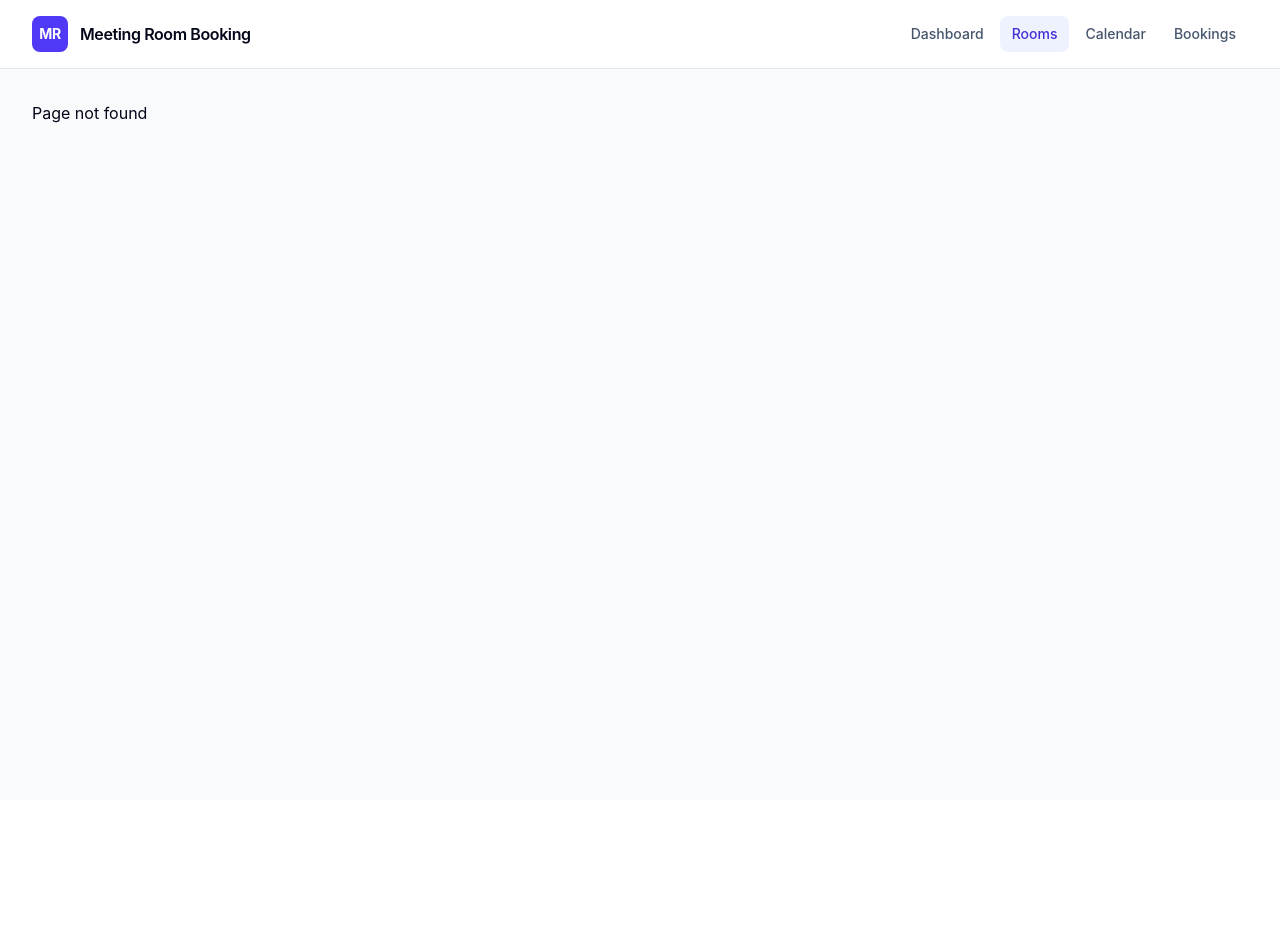
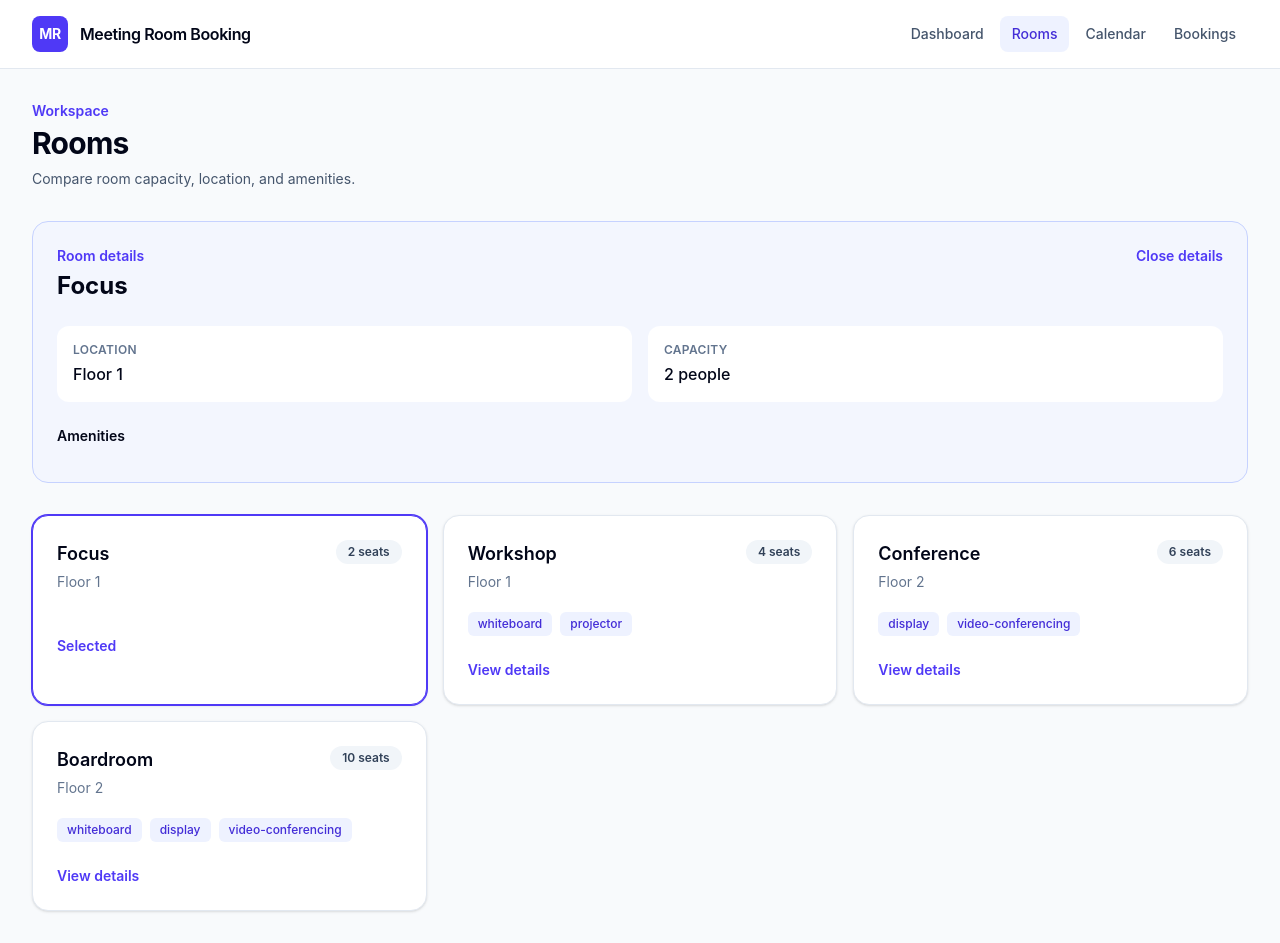
Before and after one commit to LashaGamgoneishvili/meeting-room-booking, a React (Vite) app: page /rooms/room-1 in a window 1280 px wide. Before the commit this address had no page. Before the commit the page ends 800 px from the top, so only its background shows below. Built offline with nearby package versions, Linux system fonts and the light colour scheme.

Commit message:
Add room list and details

```diff
--- a/src/App.tsx
+++ b/src/App.tsx
@@ -31,6 +31,7 @@ function App() {
       <Route element={<AppLayout />}>
         <Route index element={<DashboardPage />} />
         <Route path="rooms" element={<RoomsPage />} />
+        <Route path="rooms/:roomId" element={<RoomsPage />} />
         <Route path="calendar" element={<CalendarPage />} />
         <Route path="bookings" element={<BookingsPage />} />
         <Route path="*" element={<NotFoundPage />} />
--- a/src/pages/RoomsPage.tsx
+++ b/src/pages/RoomsPage.tsx
@@ -1,7 +1,158 @@
+import { Link, useParams } from "react-router";
+import { useAppContext } from "../state/appContextDefinition";
+
 function RoomsPage() {
+  const { state } = useAppContext();
+  const { roomId } = useParams();
+  const selectedRoom = state.rooms.find((room) => room.id === roomId);
+
   return (
-    <section>
-      <h1>Rooms</h1>
+    <section className="space-y-8" aria-labelledby="rooms-heading">
+      <div>
+        <p className="text-sm font-semibold text-indigo-600">Workspace</p>
+        <h1
+          id="rooms-heading"
+          className="mt-1 text-3xl font-bold tracking-tight text-slate-950"
+        >
+          Rooms
+        </h1>
+        <p className="mt-2 text-sm text-slate-600">
+          Compare room capacity, location, and amenities.
+        </p>
+      </div>
+
+      {roomId !== undefined && selectedRoom === undefined ? (
+        <section
+          className="rounded-2xl border border-red-200 bg-red-50 p-6"
+          role="alert"
+        >
+          <h2 className="text-lg font-semibold text-red-900">Room not found</h2>
+          <p className="mt-2 text-sm text-red-700">
+            The requested room does not exist.
+          </p>
+          <Link
+            to="/rooms"
+            className="mt-4 inline-block text-sm font-semibold text-red-800 underline underline-offset-4"
+          >
+            Back to rooms
+          </Link>
+        </section>
+      ) : selectedRoom ? (
+        <section
+          className="rounded-2xl border border-indigo-200 bg-indigo-50/50 p-6"
+          aria-labelledby="selected-room-heading"
+        >
+          <div className="flex flex-col gap-4 sm:flex-row sm:items-start sm:justify-between">
+            <div>
+              <p className="text-sm font-semibold text-indigo-600">
+                Room details
+              </p>
+              <h2
+                id="selected-room-heading"
+                className="mt-1 text-2xl font-bold text-slate-950"
+              >
+                {selectedRoom.name}
+              </h2>
+            </div>
+
+            <Link
+              to="/rooms"
+              className="text-sm font-semibold text-indigo-600 hover:text-indigo-700 focus-visible:rounded focus-visible:outline-none focus-visible:ring-2 focus-visible:ring-indigo-600"
+            >
+              Close details
+            </Link>
+          </div>
+
+          <dl className="mt-6 grid gap-4 sm:grid-cols-2">
+            <div className="rounded-xl bg-white p-4">
+              <dt className="text-xs font-semibold uppercase tracking-wide text-slate-500">
+                Location
+              </dt>
+              <dd className="mt-1 font-medium text-slate-950">
+                {selectedRoom.location}
+              </dd>
+            </div>
+
+            <div className="rounded-xl bg-white p-4">
+              <dt className="text-xs font-semibold uppercase tracking-wide text-slate-500">
+                Capacity
+              </dt>
+              <dd className="mt-1 font-medium text-slate-950">
+                {selectedRoom.capacity} people
+              </dd>
+            </div>
+          </dl>
+
+          <div className="mt-6">
+            <h3 className="text-sm font-semibold text-slate-950">Amenities</h3>
+            <ul className="mt-3 flex flex-wrap gap-2">
+              {selectedRoom.amenities.map((amenity) => (
+                <li
+                  key={amenity}
+                  className="rounded-md bg-white px-3 py-1.5 text-sm text-slate-700"
+                >
+                  {amenity}
+                </li>
+              ))}
+            </ul>
+          </div>
+        </section>
+      ) : null}
+
+      <ul className="grid gap-4 md:grid-cols-2 xl:grid-cols-3">
+        {state.rooms.map((room) => {
+          const isSelected = room.id === roomId;
+
+          return (
+            <li key={room.id}>
+              <Link
+                to={`/rooms/${room.id}`}
+                aria-current={isSelected ? "page" : undefined}
+                className={[
+                  "group block h-full rounded-2xl border bg-white p-6 shadow-sm transition",
+                  "focus-visible:outline-none focus-visible:ring-2 focus-visible:ring-indigo-600 focus-visible:ring-offset-2",
+                  isSelected
+                    ? "border-indigo-600 ring-1 ring-indigo-600"
+                    : "border-slate-200 hover:-translate-y-0.5 hover:border-indigo-300 hover:shadow-md",
+                ].join(" ")}
+              >
+                <div className="flex items-start justify-between gap-4">
+                  <div>
+                    <h2 className="text-lg font-semibold text-slate-950 group-hover:text-indigo-700">
+                      {room.name}
+                    </h2>
+                    <p className="mt-1 text-sm text-slate-500">
+                      {room.location}
+                    </p>
+                  </div>
+
+                  <span className="shrink-0 rounded-full bg-slate-100 px-3 py-1 text-xs font-semibold text-slate-700">
+                    {room.capacity} seats
+                  </span>
+                </div>
+
+                <ul
+                  className="mt-5 flex flex-wrap gap-2"
+                  aria-label={`${room.name} amenities`}
+                >
+                  {room.amenities.map((amenity) => (
+                    <li
+                      key={amenity}
+                      className="rounded-md bg-indigo-50 px-2.5 py-1 text-xs font-medium text-indigo-700"
+                    >
+                      {amenity}
+                    </li>
+                  ))}
+                </ul>
+
+                <p className="mt-6 text-sm font-semibold text-indigo-600">
+                  {isSelected ? "Selected" : "View details"}
+                </p>
+              </Link>
+            </li>
+          );
+        })}
+      </ul>
     </section>
   );
 }
```
